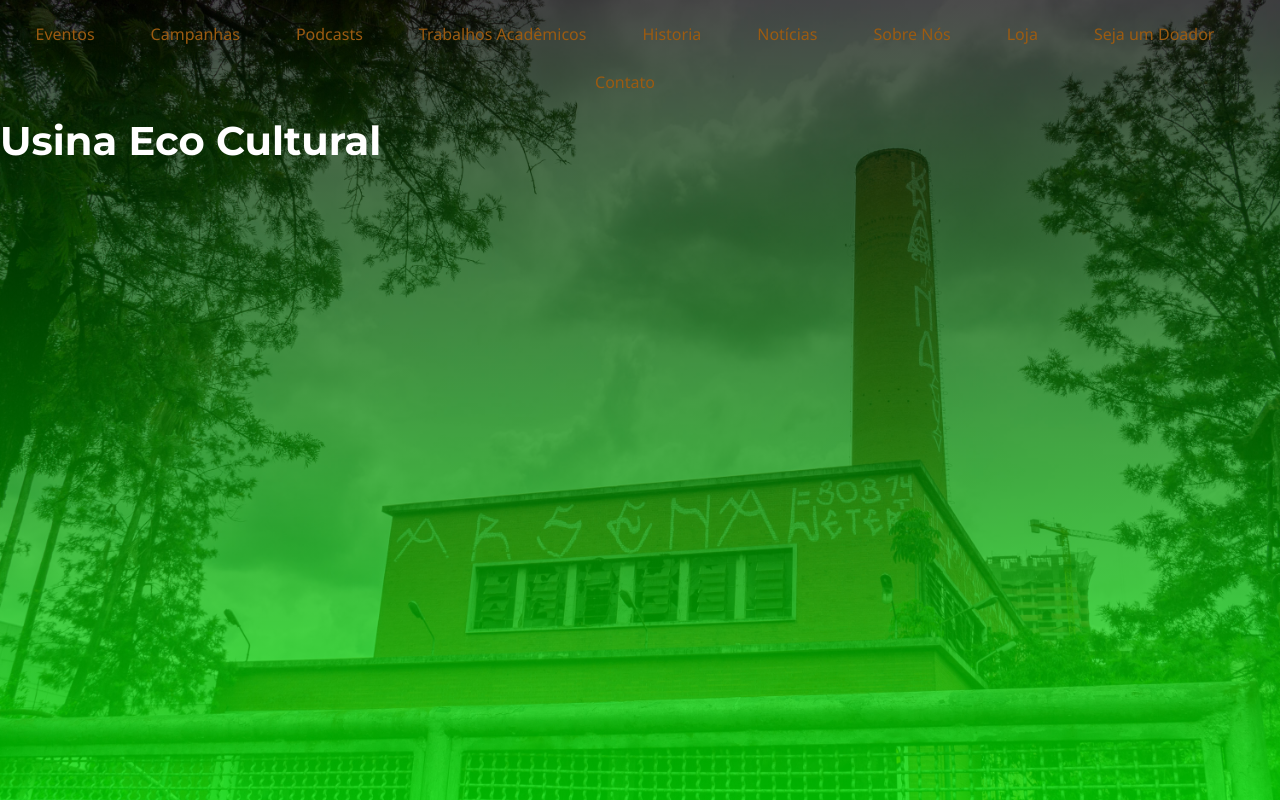
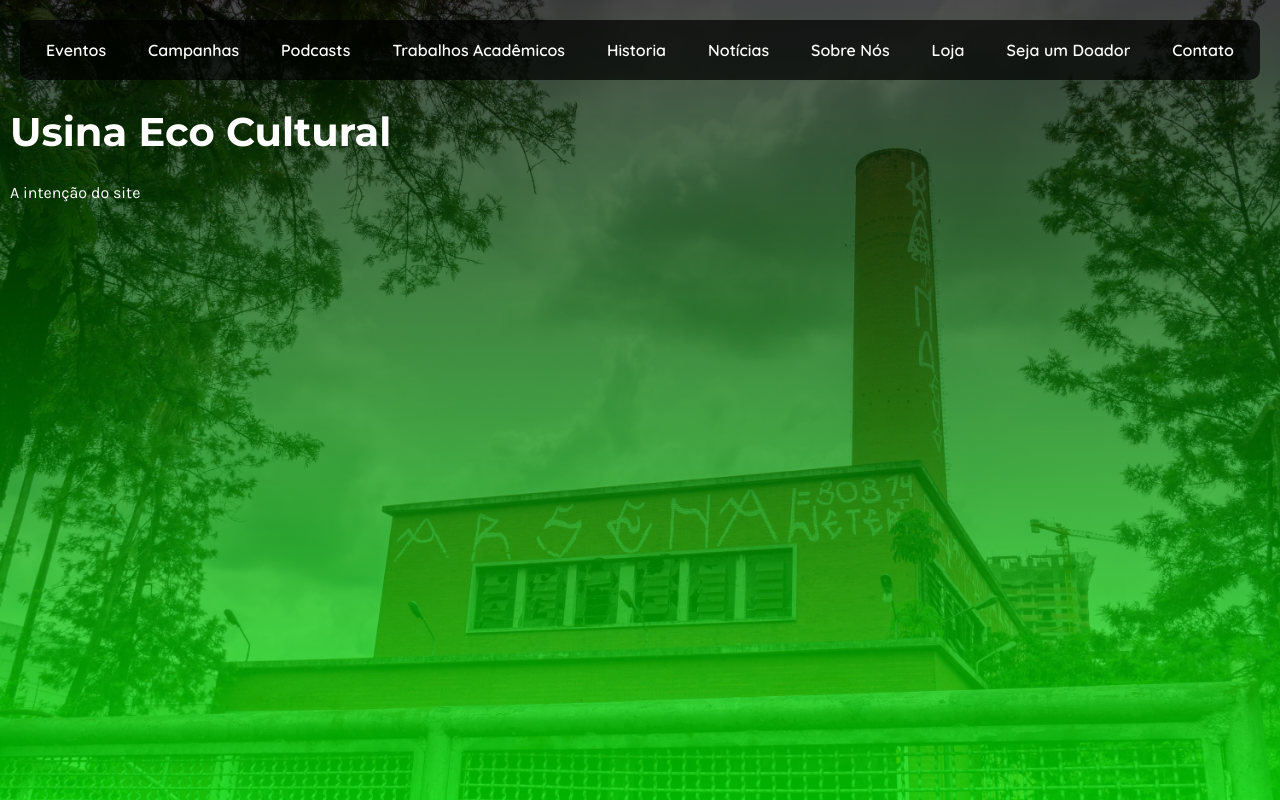
Before and after one commit to Guimaaz/ProjetoUsina, a plain HTML site: page index.html in a window 1280 px wide. Drawn offline with Linux system fonts and the light colour scheme.

Commit message:
Novas divs s styles

```diff
--- a/index.html
+++ b/index.html
@@ -5,11 +5,19 @@
     <meta charset="UTF-8">
     <title>Inicio</title>
     <link href="https://fonts.googleapis.com/css2?family=Montserrat:wght@700&display=swap" rel="stylesheet">
+    <link rel="preconnect" href="https://fonts.googleapis.com">
+    <link rel="preconnect" href="https://fonts.gstatic.com" crossorigin>
+    <link href="https://fonts.googleapis.com/css2?family=Quicksand:wght@300..700&display=swap" rel="stylesheet">
     <link href="styles.css" rel="stylesheet">
+    <link rel="preconnect" href="https://fonts.googleapis.com">
+    <link rel="preconnect" href="https://fonts.gstatic.com" crossorigin>
+    <link href="https://fonts.googleapis.com/css2?family=Karla:ital,wght@0,200..800;1,200..800&display=swap"
+        rel="stylesheet">
 </head>
 
 <body>
     <div class="background">
+        <div class="menu-container">
             <div class="menu">
                 <a href="paginas/eventos.html">Eventos</a>
                 <a href="paginas/campanhas.html">Campanhas</a>
@@ -22,7 +30,11 @@
                 <a href="paginas/doacoes.html">Seja um Doador</a>
                 <a href="paginas/contato.html">Contato</a>
             </div>
+        </div>
+        <div class="cabeçalho">
             <h1>Usina Eco Cultural</h1>
+            <p>A intenção do site</p>
+        </div>
     </div>
 </body>
 
--- a/styles.css
+++ b/styles.css
@@ -31,24 +31,42 @@ body {
     pointer-events: none;
 }
 
+.menu-container {
+    background-color: rgba(0, 0, 0, 0.7);
 
+    padding: 20px;
+    border-radius: 10px;
+    display: flex;
+    justify-content: center;
+    margin: 20px;
+    z-index: 2;
+    position: relative;
+    max-width: 1200px;
+
+}
 
 .menu {
     display: flex;
     flex-wrap: wrap;
-    justify-content: center;
-    gap: 20px;
-    margin-top: 20px;
-    position:relative;
+    gap: 42px;
+    position: relative;
     z-index: 2;
 }
 
 a {
-    font-family: 'Segoe UI', Tahoma, Geneva, Verdana, sans-serif;
-    color: hsl(32, 80%, 34%);
-    margin-right: 30px;
-    padding: 3px;
+    font-family: 'Quicksand', sans-serif;
+    color: hsl(0, 0%, 100%);
     text-decoration: none;
+    font-weight: 600;
+    text-align: left;
+    position: relative;
+    z-index: 2;
+}
+
+.cabeçalho {
+    text-align: left;
+    margin: 20px auto;
+    max-width: 1200px;
 }
 
 h1 {
@@ -56,7 +74,15 @@ h1 {
     color: hsl(0, 0%, 100%);
     font-weight: 700;
     font-size: 2.5em;
-    margin-top: 20px;
     position: relative;
     z-index: 2;
+    right : 30px
 }
+
+p {
+    font-family: 'Karla';
+    color: hsl(0, 0%, 100%);
+    position: relative;
+    z-index: 1;
+    right : 30px
+}
```
Lines whose indentation alone changed are shown as unchanged.
